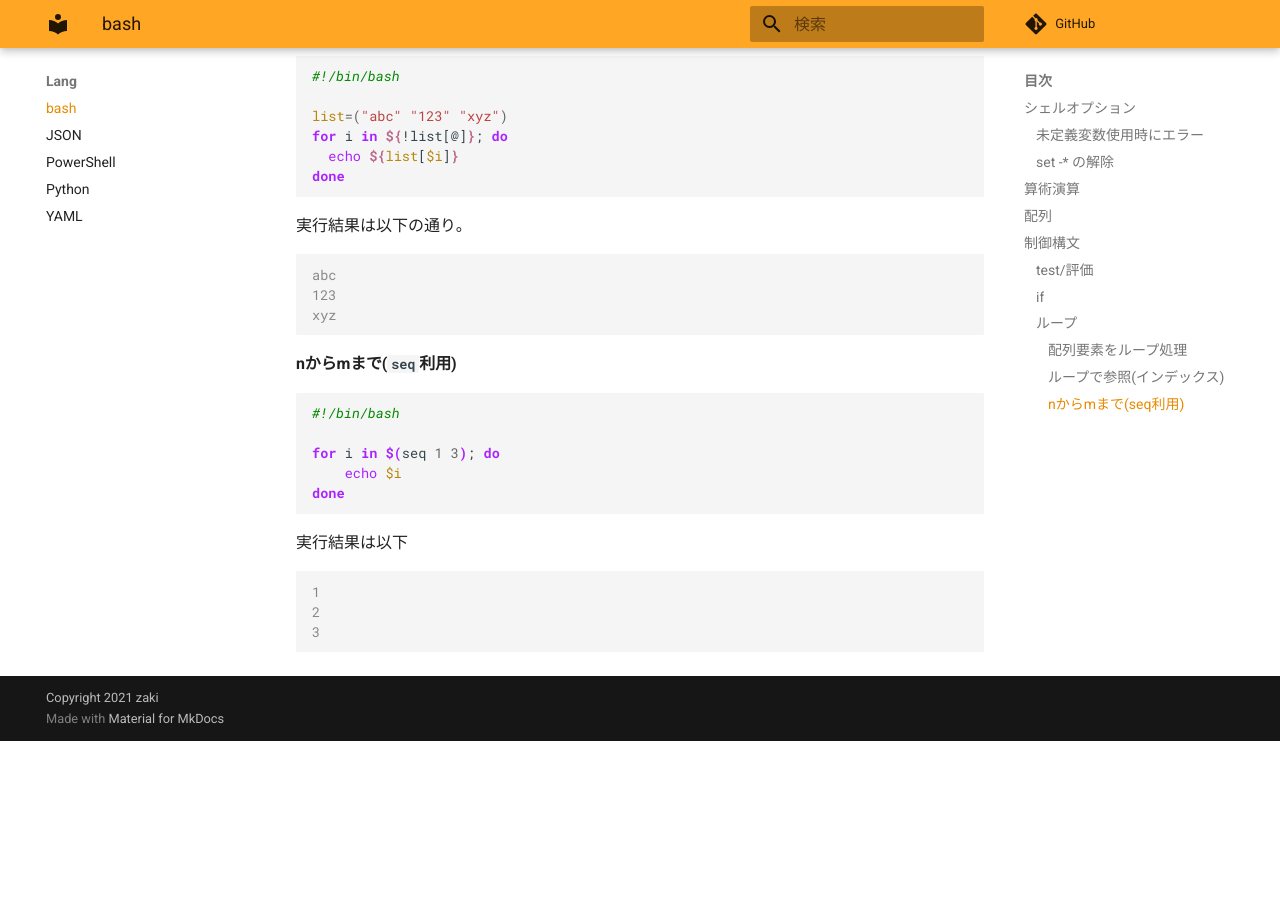
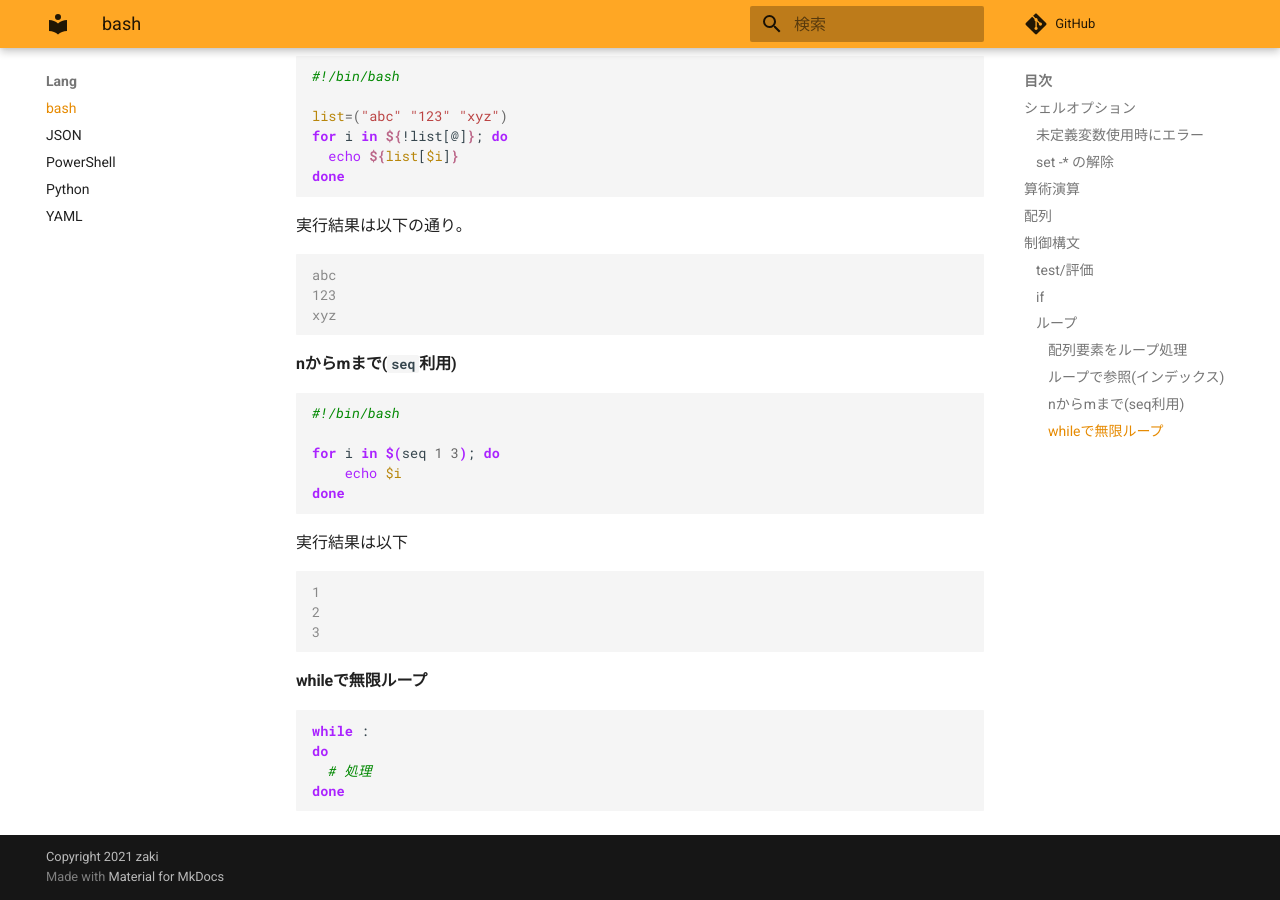
Before and after one commit to zaki-lknr/docs, an MkDocs documentation site: the page built from docs/lang/bash.md, in a window 1280 px wide and 900 px high, scrolled down 2229 px. Built offline with MkDocs 1.6.1 and Material for MkDocs 9.7.7, drawn with Linux system fonts in a browser that asks for light colours; comment, search, counter and statistics services are not loaded; before the commit the page ends 2970 px from its top, so only the background shows below that.

Commit message:
add: lang/bash: whileで無限ループ

````diff
--- a/docs/lang/bash.md
+++ b/docs/lang/bash.md
@@ -123,3 +123,12 @@ done
 2
 3
 ```
+
+#### whileで無限ループ
+
+```bash
+while :
+do
+  # 処理
+done
+```
````
